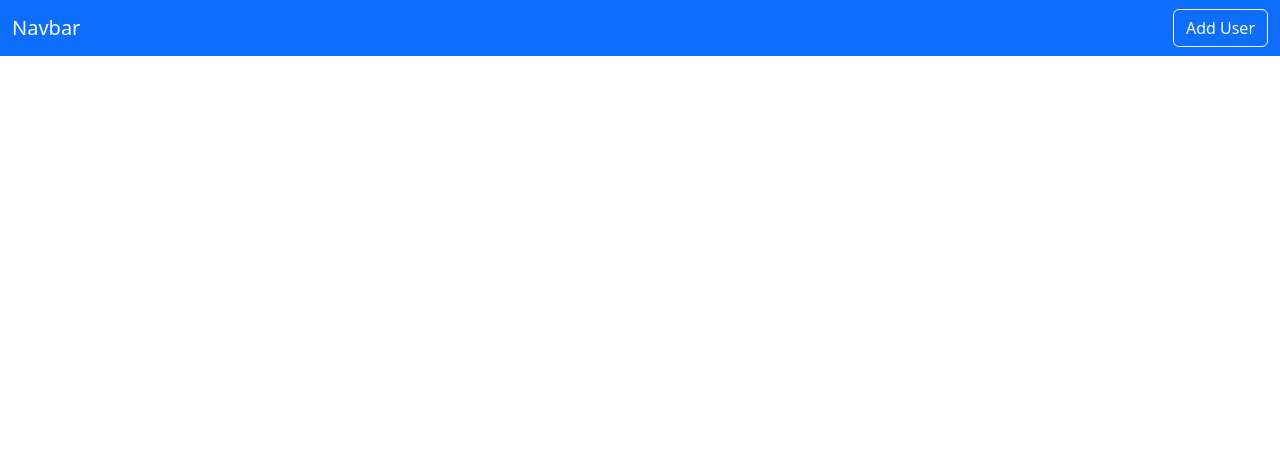
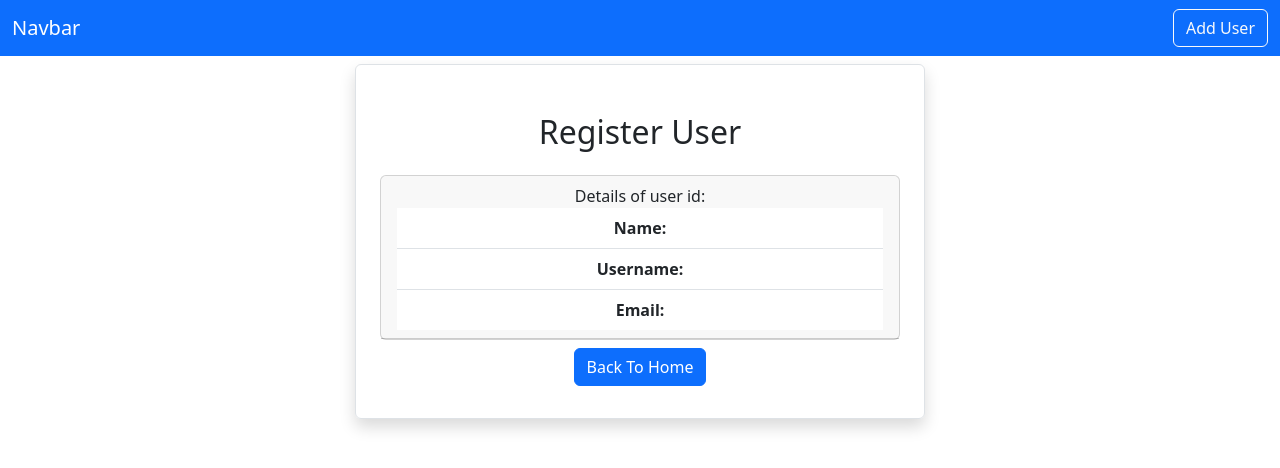
Before and after one commit to gahoccode215/SpringBootReactMySQLCRUD, a React (Create React App) app in the folder frontend/: page /viewuser/1 in a window 1280 px wide. Before the commit this address had no page. Shown: the top 468 px of the page. Built offline with nearby package versions, Linux system fonts and the light colour scheme; no server answers.

Commit message:
view information of specific user

```diff
--- a/frontend/src/App.js
+++ b/frontend/src/App.js
@@ -5,6 +5,7 @@
 import { Route, BrowserRouter as Router, Routes } from 'react-router-dom';
 import AddUser from './users/AddUser';
 import EditUser from './users/EditUser';
+import ViewUser from './users/ViewUser';
 
 function App() {
   return (
@@ -15,6 +16,7 @@
           <Route exact path='/' element={<Home />} />
           <Route exact path='/adduser' element={<AddUser />} />
           <Route exact path='/edituser/:id' element={<EditUser />} />
+          <Route exact path='/viewuser/:id' element={<ViewUser />} />
         </Routes>
       </Router>
     </div>
--- a/frontend/src/pages/Home.js
+++ b/frontend/src/pages/Home.js
@@ -42,7 +42,7 @@
                                     <td>{users.username}</td>
                                     <td>{users.email}</td>
                                     <td>
-                                        <button className='btn btn-primary mx-2'>View</button>
+                                        <Link to={`/viewuser/${users.id}`} className='btn btn-primary mx-2'>View</Link>
                                         <Link to={`/edituser/${users.id}`} className='btn btn-outline-primary mx-2'>Edit</Link>
                                         <button
                                         onClick={() => deleteUser(users.id)}
--- a/frontend/src/users/ViewUser.js
+++ b/frontend/src/users/ViewUser.js
@@ -0,0 +1,53 @@
+import React, { useEffect, useState } from 'react'
+import { Link, useParams } from 'react-router-dom'
+import axios from 'axios';
+export default function ViewUser() {
+
+    const [user, setUser] = useState({
+        name:"",
+        username:"",
+        email:""
+    })
+
+    const {id} = useParams();
+
+    useEffect(() => {
+        loadUser();
+    })
+
+    const loadUser = async () => {
+        const result = await axios.get(`http://localhost:8081/users/${id}`);
+        setUser(result.data);
+    }
+
+    return (
+        <div className='container'>
+            <div className='row'>
+                <div className='col-md-6 offset-md-3 border rounded p-4 mt-2 shadow'>
+                    <h2 className='text-center m-4'>Register User</h2>
+
+                    <div className='card'>
+                        <div className='card-header'>
+                            Details of user id:
+                            <ul className='list-group list-group-flush'>
+                                <li className='list-group-item'>
+                                    <b>Name:</b>
+                                    {user.name}
+                                </li>
+                                <li className='list-group-item'>
+                                    <b>Username:</b>
+                                    {user.username}
+                                </li>
+                                <li className='list-group-item'>
+                                    <b>Email:</b>
+                                    {user.email}
+                                </li>
+                            </ul>
+                        </div>
+                    </div>
+                    <Link className='btn btn-primary my-2' to={"/"} >Back To Home</Link>
+                </div>
+            </div>
+        </div>
+    )
+}
```
